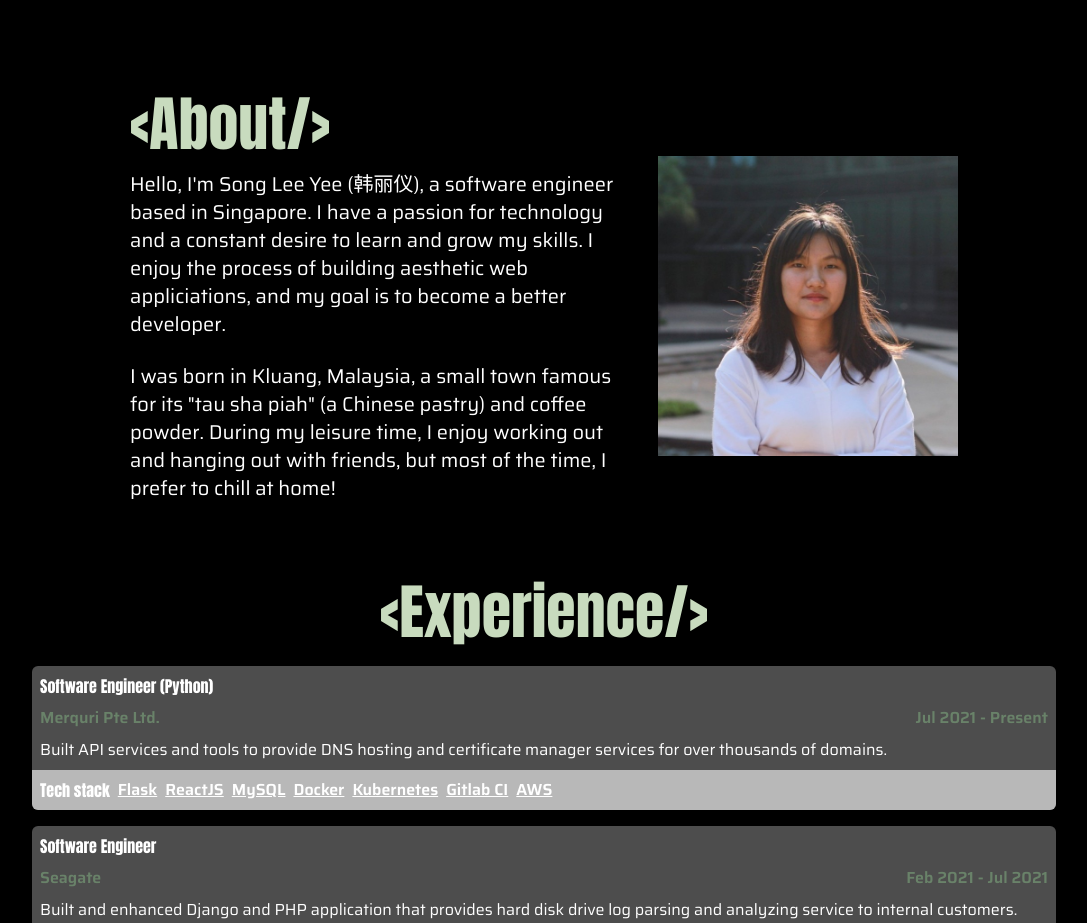
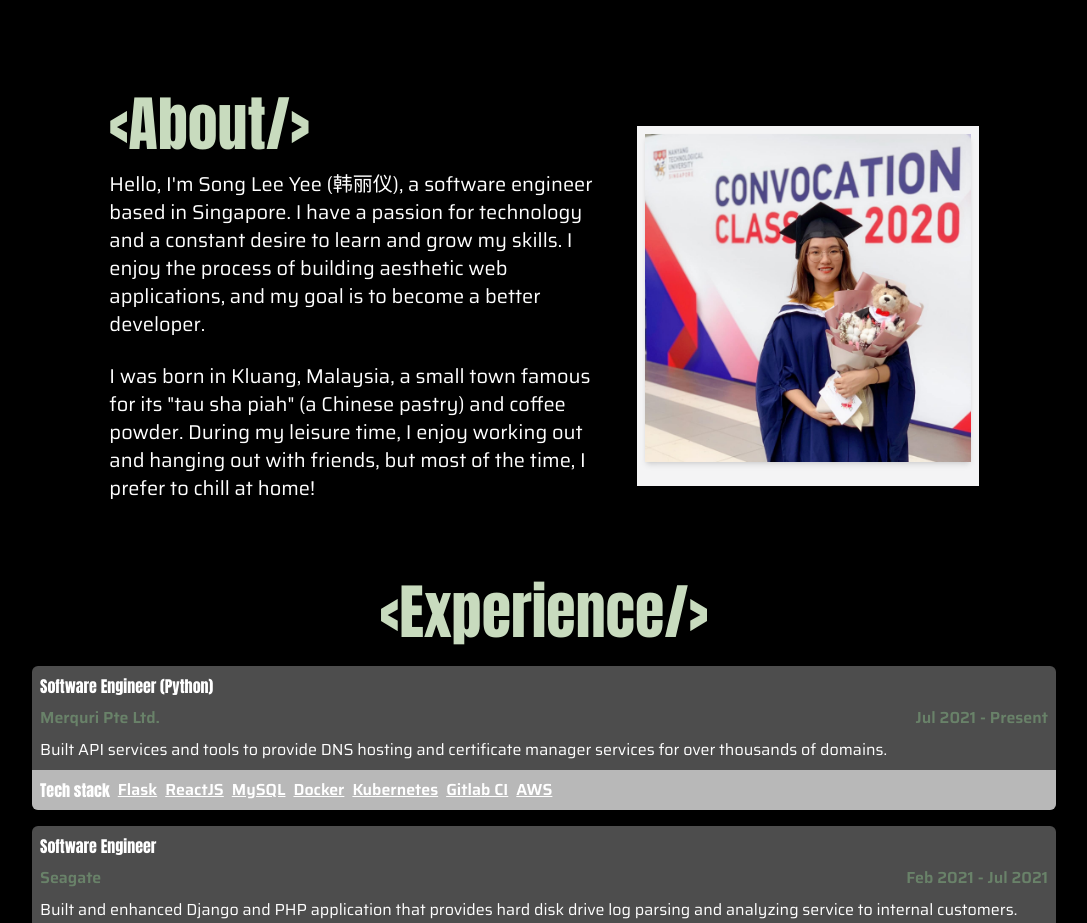
Before and after one commit to songsongsong97/portfolio-site, a Next.js app: page / in a window 1280 px wide. Shown: the part 800-1723 px from the top of the page, without its empty margins (96-1183 px from the left). Built offline with nearby package versions, Linux system fonts and the light colour scheme.

Commit message:
fix typo & change image

```diff
--- a/components/About.tsx
+++ b/components/About.tsx
@@ -10,7 +10,7 @@ export default function About() {
             {`Hello, I'm Song Lee Yee (韩丽仪), a software engineer based in
             Singapore. I have a passion for technology and a constant desire to
             learn and grow my skills. I enjoy the process of building aesthetic
-            web appliciations, and my goal is to become a better developer.`}
+            web applications, and my goal is to become a better developer.`}
           </p>
           <p className="font-sans text-xl mt-2 mb-4 text-black dark:text-white">
             {`I was born in Kluang, Malaysia, a small town famous for its "tau sha
@@ -19,7 +19,9 @@ export default function About() {
             time, I prefer to chill at home!`}
           </p>
         </div>
-        <Image width="300" height="300" alt="profile" src="/images/pic.jpg" />
+        <div className="w-2/3 lg:w-1/3 lg:h-1/3 p-2 pb-6 bg-zinc-100 shadow-lg">
+        <Image className="shadow-md" width="800" height="800" alt="profile" src="/images/pic1.jpg" />
+        </div>
       </div>
     </div>
   );
--- a/components/Intro.tsx
+++ b/components/Intro.tsx
@@ -19,7 +19,7 @@ export default function Intro() {
               options={{
                 strings: [
                   "Hi! I am Lee Yee",
-                  "A Software Engineer",
+                  "A Developer",
                   "A Food Lover",
                   "A Traveller",
                 ],
```
Also changed, not shown: public/images/pic.jpg, public/images/pic1.jpg (added).
